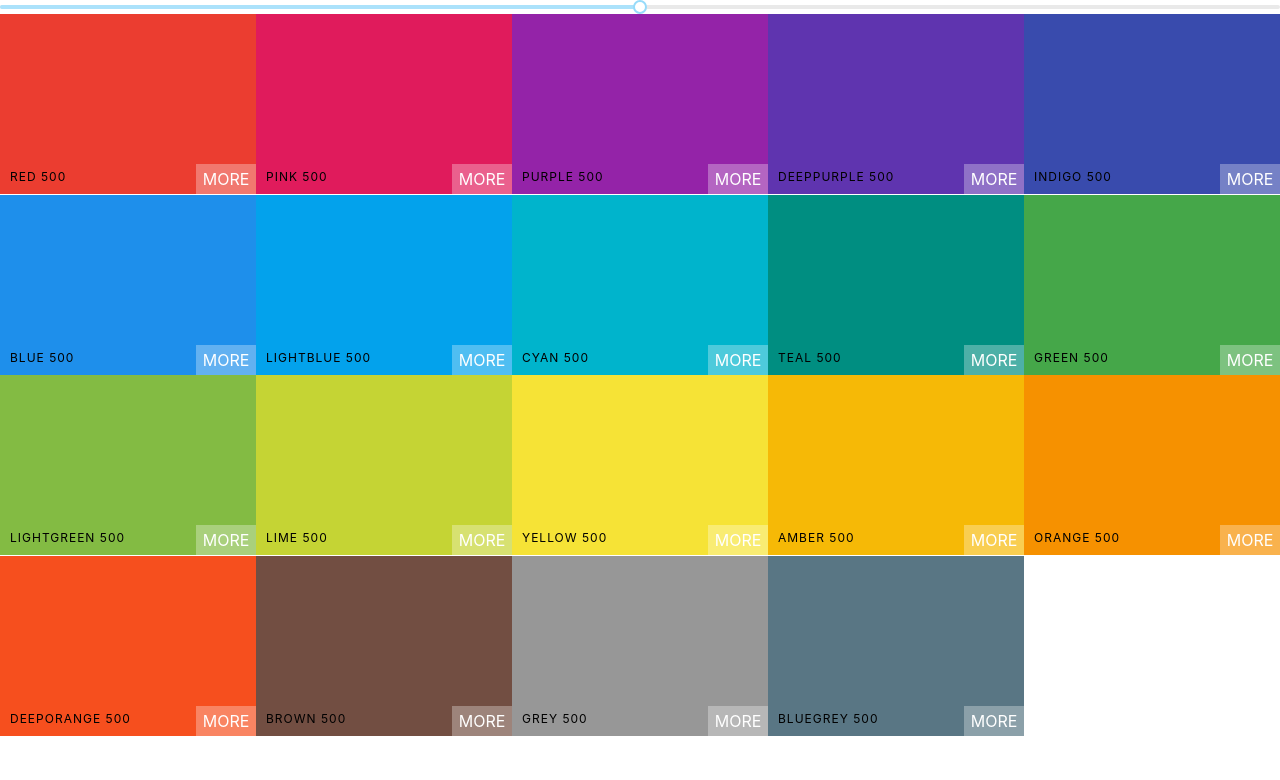
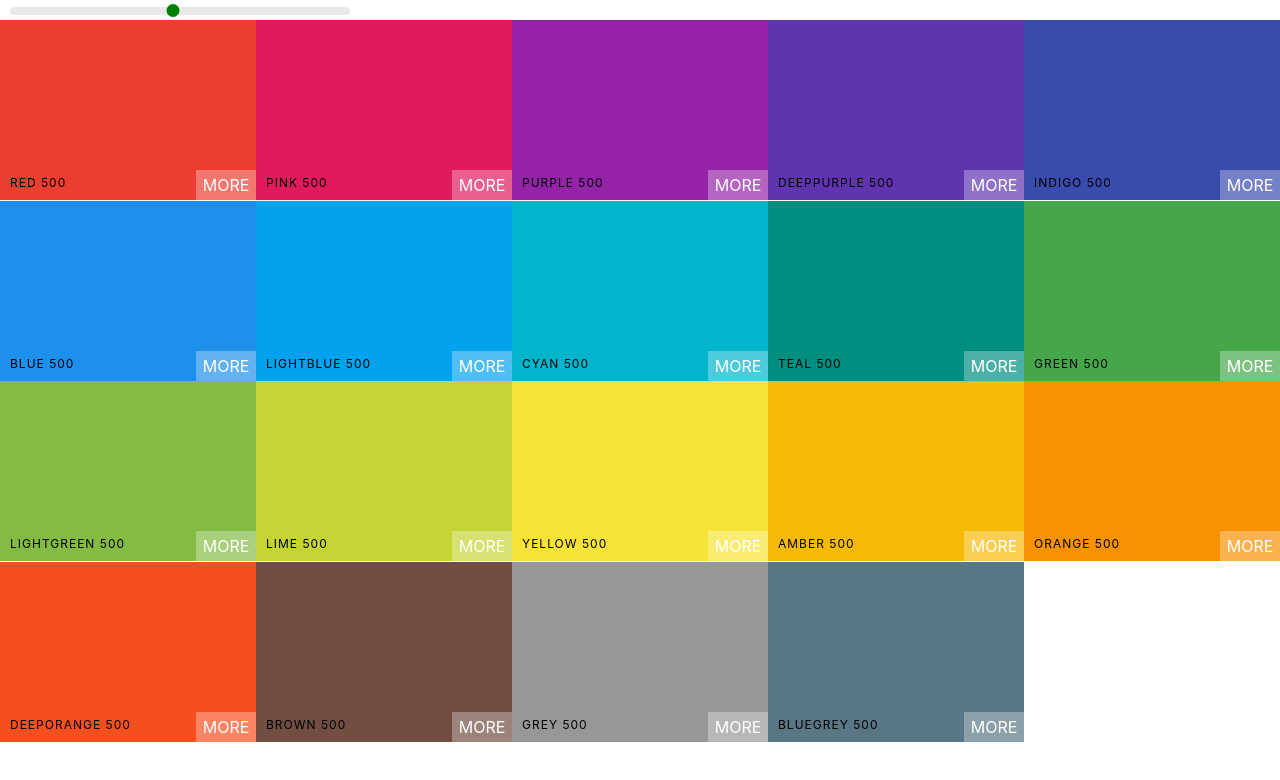
Before and after one commit to JoshuaKaluski/colour-palette-picker, a React (Create React App) app: page / in a window 1280 px wide. Shown: the top 780 px of the page. Built offline with nearby package versions, Linux system fonts and the light colour scheme.

Commit message:
Styled slider.

```diff
--- a/src/Palette.css
+++ b/src/Palette.css
@@ -5,3 +5,33 @@
 .Palette-colours {
     height: 90%;
 }
+
+.slider {
+    width: 340px;
+    margin: 0 10px;
+    display: inline-block;
+}
+
+.rc-slider-track {
+    background-color: transparent;
+}
+
+.rc-slider-rail {
+    height: 8px;
+}
+
+.rc-slider-handle,
+.rc-slider-handle:active,
+.rc-slider-handle:hover,
+.rc-slider-handle:focus {
+    background-color: green;
+    outline: none;
+    border: 2px solid green;
+    -webkit-box-shadow: none;
+    -moz-box-shadow: none;
+    box-shadow: none;
+    width: 13px;
+    height: 13px;
+    margin-left: -7px;
+    margin-top: -3px;
+}
--- a/src/Palette.js
+++ b/src/Palette.js
@@ -21,6 +21,7 @@
         ));
         return (
             <div className="Palette">
+                <div className="slider">
                     <Slider
                         defaultValue={level}
                         min={100}
@@ -28,6 +29,7 @@
                         step={100}
                         onAfterChange={this.changeLevel}
                     />
+                </div>
                 {/*Navbar goes here*/}
                 <div className="Palette-colours">
                     {/*Colour boxes*/}
```
Lines whose indentation alone changed are shown as unchanged.
